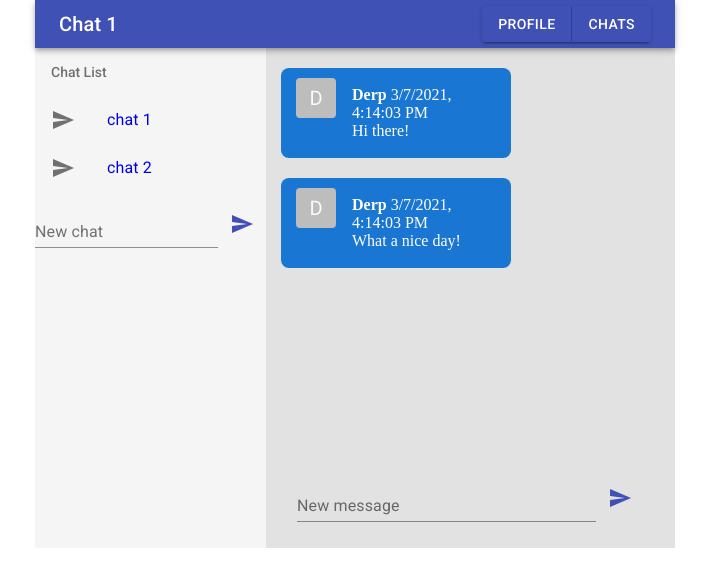
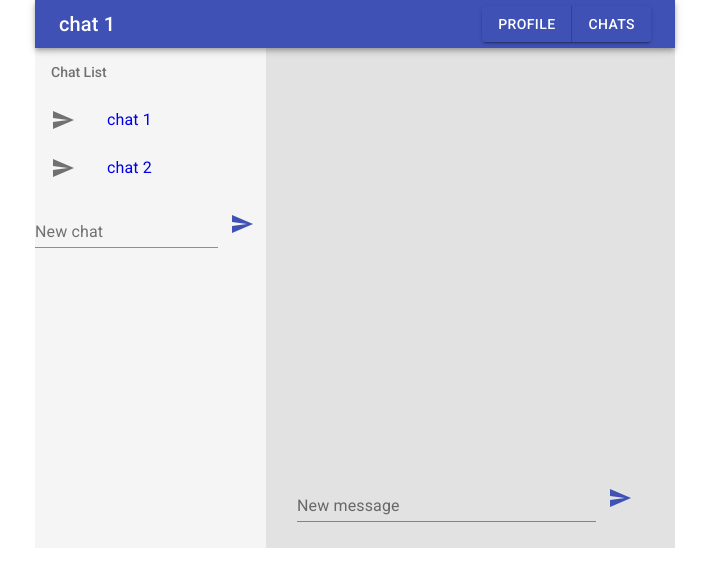
Before and after one commit to jakoloborodun/reactjs_basic, a React app in the folder lesson5_hw/: page / in a window 1280 px wide. Shown: the top 586 px of the page, without its empty margins (285-994 px from the left). Built offline with nearby package versions, Linux system fonts and the light colour scheme.

Commit message:
lesson5: Chow current chat name in the header.

```diff
--- a/lesson5_hw/src/components/Layout/Layout.jsx
+++ b/lesson5_hw/src/components/Layout/Layout.jsx
@@ -2,10 +2,12 @@ import React from 'react';
 import { Component } from 'react';
 import PropTypes from 'prop-types';
 import { withRouter } from 'react-router';
+import { connect } from 'react-redux';
+import { compose } from 'redux';
 
-import {Header} from '../Header';
-import {ChatList} from '../ChatList';
-import {MessageField} from '../Messages';
+import { Header } from '../Header';
+import { ChatList } from '../ChatList';
+import { MessageField } from '../Messages';
 
 import './Layout.css';
 
@@ -14,17 +16,21 @@ class _Layout extends Component {
     match: PropTypes.object.isRequired,
     location: PropTypes.object.isRequired,
     history: PropTypes.object.isRequired,
+    chats: PropTypes.array,
   };
 
   render() {
-    const { match, chatId = 1 } = this.props;
-    let currentChat = match.params.chatId
+    const { match, chats, chatId = 1 } = this.props;
+    let currentChatId = match.params.chatId
         ? parseInt(match.params.chatId, 10)
         : chatId;
+    let currentChat = chats.find(chat => {
+      return chat.id === currentChatId
+    });
 
     return (
         <div className="layout">
-          <Header className="header" title={ 'Chat ' + currentChat }/>
+          <Header className="header" title={ currentChat.name }/>
           <div className="layout-inner"
                style={ { width: '100%', height: '500px', display: 'flex' } }>
             <div className="layout-inner-left">
@@ -39,6 +45,13 @@ class _Layout extends Component {
   }
 }
 
-const Layout = withRouter(_Layout);
+const mapStateToProps = (state) => ({
+  chats: state.chat.chats,
+});
+
+const Layout = compose(
+    withRouter,
+    connect(mapStateToProps, {}),
+)(_Layout);
 
 export { Layout };
--- a/lesson5_hw/src/redux/reducers/chatReducer.js
+++ b/lesson5_hw/src/redux/reducers/chatReducer.js
@@ -6,6 +6,10 @@ const initialState = {
         { name: 'chat 1', id: 1 },
         { name: 'chat 2', id: 2 },
     ],
+    // chats : {
+    //     1: [{ name: 'chat 1', id: 1 }],
+    //     2: [{ name: 'chat 2', id: 2 }],
+    // },
     messages: {
         1: [{ text: 'Hello from redux', author: 'bot' }],
     },
```
